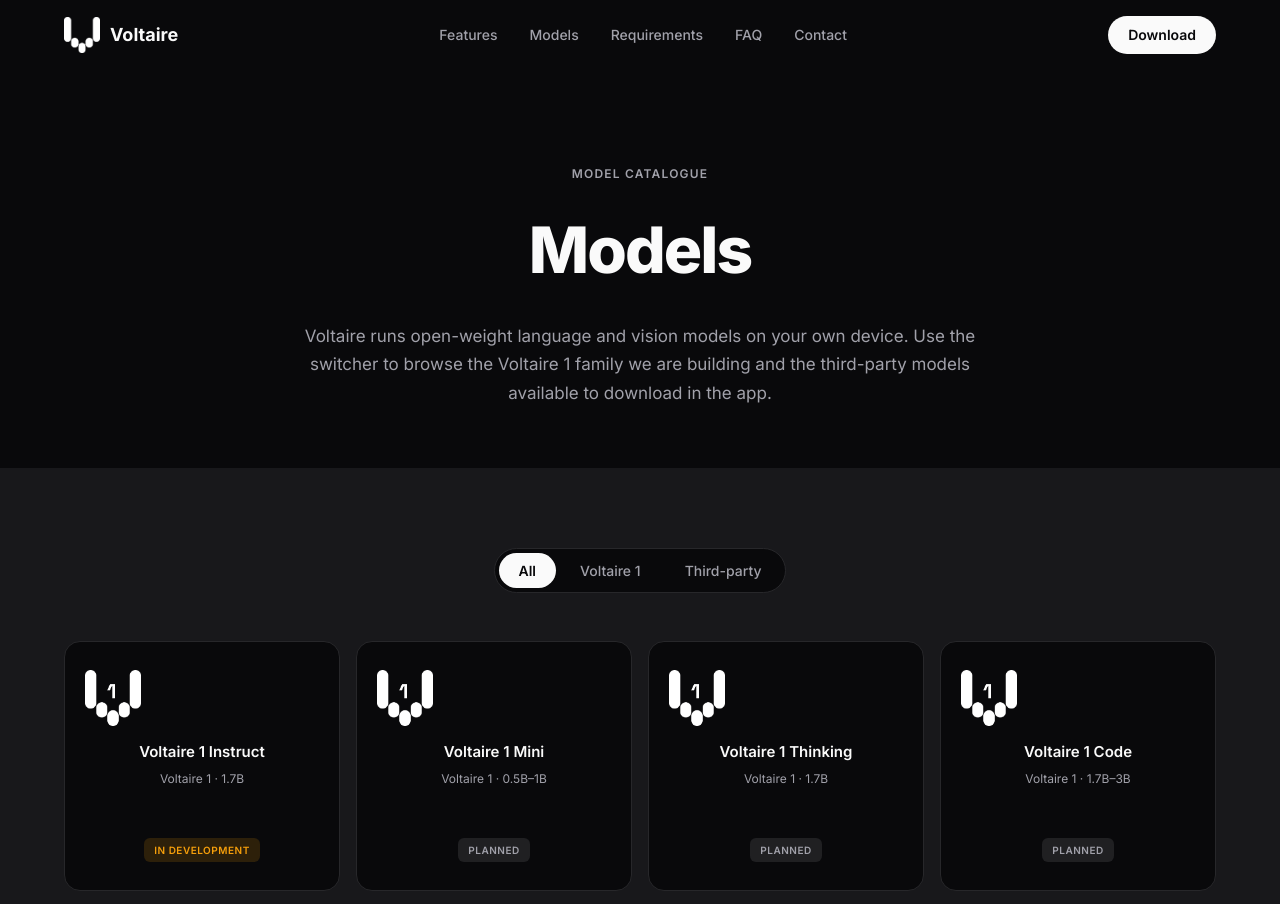
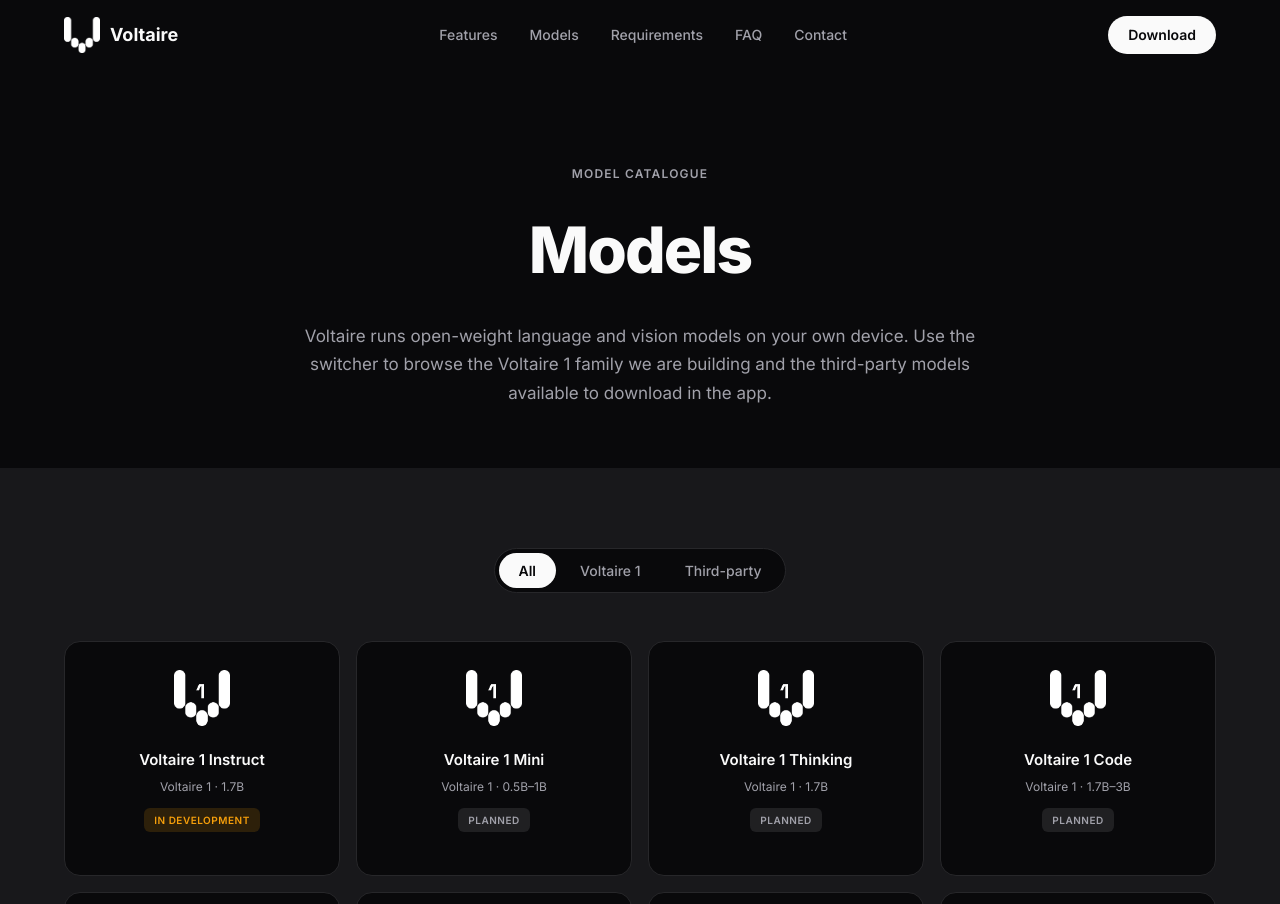
Before and after one commit to kilianbalaguer/Voltaire, a Next.js app: page /models in a window 1280 px wide. Shown: the top 904 px of the page. Built offline with nearby package versions, Linux system fonts and the light colour scheme.

Commit message:
Restore natural card content flow on models page
Keep top-aligned content like the home page and only enforce a shared
card height, removing the auto-margin that left gaps above badges.

```diff
--- a/src/app/globals.css
+++ b/src/app/globals.css
@@ -1199,21 +1199,9 @@ a:hover {
 	color: var(--accent2);
 }
 
-/* Uniform card height on the models page */
+/* Uniform card height on the models page (content stays top-aligned) */
 .models-page .model-card {
-	display: flex;
-	flex-direction: column;
-	height: 100%;
-	min-height: 250px;
-}
-
-.models-page .model-card .status-badge,
-.models-page .model-card-dev {
-	margin-top: auto;
-}
-
-.models-page .model-card .status-badge {
-	align-self: center;
+	min-height: 235px;
 }
 
 .status-badge {
```
